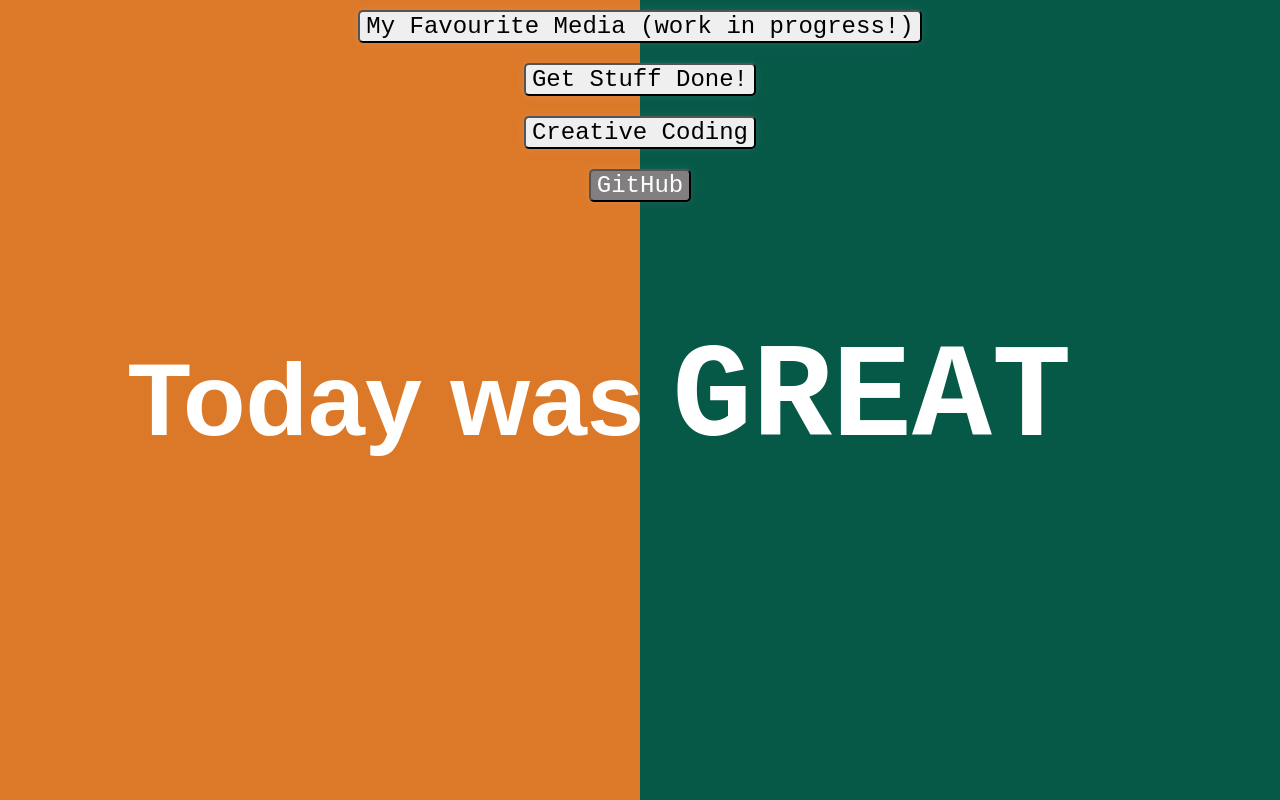
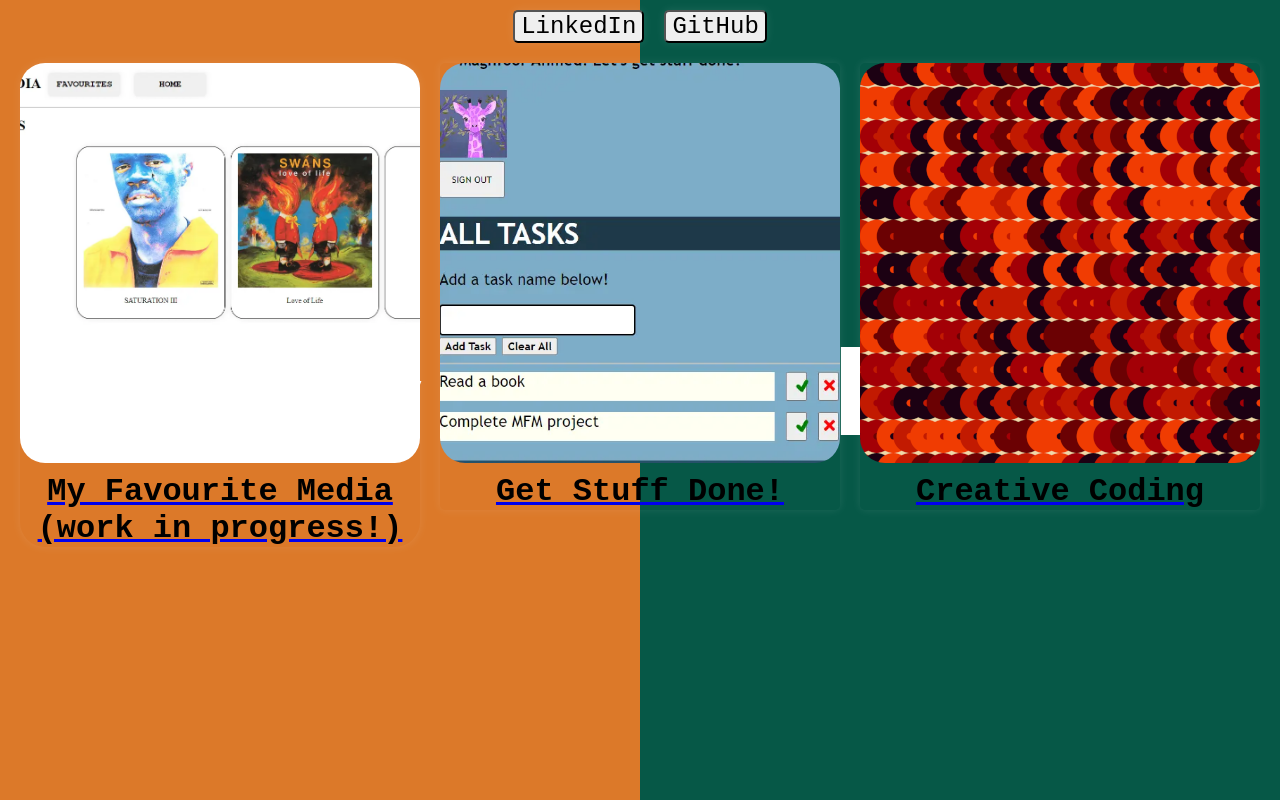
Before and after one commit to maghfoor-a/personal-website, a React (Vite) app: page / in a window 1280 px wide. Built offline with nearby package versions, Linux system fonts and the light colour scheme.

Commit message:
added pictures to projects

```diff
--- a/src/components/AppHeader.css
+++ b/src/components/AppHeader.css
@@ -11,7 +11,7 @@
 }
 
 body {
-  background-color: var(--blue);
+  background-color: var(white);
   margin: 0px;
 }
 
@@ -76,15 +76,13 @@
   transition-property: box-shadow, transform;
 }
 
-.AllButtons {
+.AllProjects {
   display: grid;
-  grid-template-areas:
-    "MFM"
-    "CC"
-    "github";
+  grid-template-areas: "MFM CC GSD";
   position: relative;
   z-index: 3;
   text-align: center;
+  font-weight: bolder;
 }
 .button:hover,
 .button:active {
@@ -94,21 +92,42 @@
 }
 
 .github {
-  grid-area: "github";
   color: white;
-  background-color: #817f7f;
-  align-items: center;
-  justify-content: center;
 }
 
 .MFM {
-  grid-area: "MFM";
+  grid-area: MFM;
+  font-size: 2rem;
+  width: 400px;
+  border-radius: 25px;
 }
 .CC {
-  grid-area: "CC";
+  grid-area: CC;
+  font-size: 2rem;
+  width: 400px;
+}
+.GSD {
+  grid-area: GSD;
+  font-size: 2rem;
+  width: 400px;
+}
+
+.img {
+  border-radius: 25px;
+  object-fit: cover;
+  width: 400px;
+  height: 400px;
+}
+
+.projectTitle {
+  margin: 0;
 }
 
 .BothSides {
   display: grid;
   justify-content: center;
 }
+.extra {
+  text-align: center;
+  z-index: 3;
+}
--- a/src/components/AppHeader.tsx
+++ b/src/components/AppHeader.tsx
@@ -1,6 +1,9 @@
 import "./AppHeader.css";
 import React from "react";
 import { Link } from "react-router-dom";
+import randomWalk from "../utils/creativePictures/randomwalk (10).webp";
+import MFM from "../utils/MFM.webp";
+import GetStuffDone from "../utils/GetStuffDone.webp";
 
 function AppHeader(): JSX.Element {
   const [widthPct, setWidthPct] = React.useState<number>(50);
@@ -13,6 +16,24 @@
   return (
     <>
       <div className="BothSides" onMouseMove={handleMouseMove}>
+        <div className="extra">
+          <a
+            className="github"
+            href="https://github.com/maghfoor-a"
+            target="_blank"
+            rel="noopener noreferrer"
+          >
+            <button className="button">LinkedIn</button>
+          </a>
+          <a
+            className="github"
+            href="https://www.linkedin.com/in/maghfoor"
+            target="_blank"
+            rel="noopener noreferrer"
+          >
+            <button className="button">GitHub</button>
+          </a>
+        </div>
         <div id="left-side" className="side" style={{ width: `${widthPct}%` }}>
           <h2 className="title">
             Today was <span className="fancy">GOOD</span>
@@ -23,33 +44,35 @@
             Today was <span className="fancy">GREAT</span>
           </h2>
         </div>
-        <div className="AllButtons">
+        <div className="AllProjects">
           <a
             href="https://my-favourite-media.netlify.app/"
             target="_blank"
             rel="noopener noreferrer"
           >
-            <button className="button MFM">
-              My Favourite Media (work in progress!)
-            </button>
+            <div className="button MFM">
+              <img className="img" src={MFM} width={400} height={400} />
+              <p className="projectTitle">
+                My Favourite Media (work in progress!)
+              </p>
+            </div>
           </a>
           <a
             href="https://getstuffdone.maghfoor.com/"
             target="_blank"
             rel="noopener noreferrer"
           >
-            <button className="button">Get Stuff Done!</button>
+            <div className="button GSD">
+              <img className="img" src={GetStuffDone} />
+              <p className="projectTitle">Get Stuff Done!</p>
+            </div>
           </a>
           <Link to="/creative">
-            <button className="button CC">Creative Coding</button>
+            <div className="button CC">
+              <img className="img" src={randomWalk} width={400} height={400} />
+              <p className="projectTitle">Creative Coding</p>
+            </div>
           </Link>
-          <a
-            href="https://github.com/maghfoor-a"
-            target="_blank"
-            rel="noopener noreferrer"
-          >
-            <button className="button github">GitHub</button>
-          </a>
         </div>
       </div>
     </>
```
Also changed, not shown: src/utils/GetStuffDone.webp (added), src/utils/MFM.webp (added).
